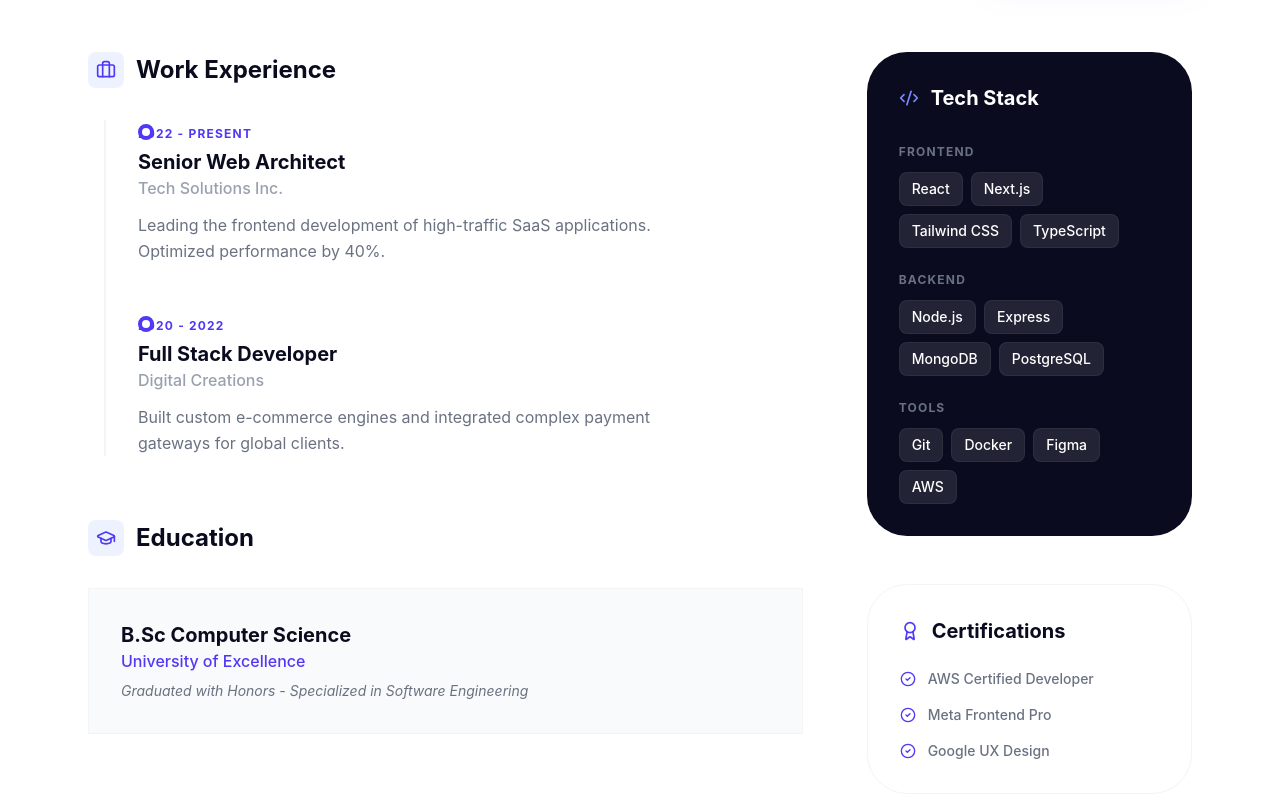
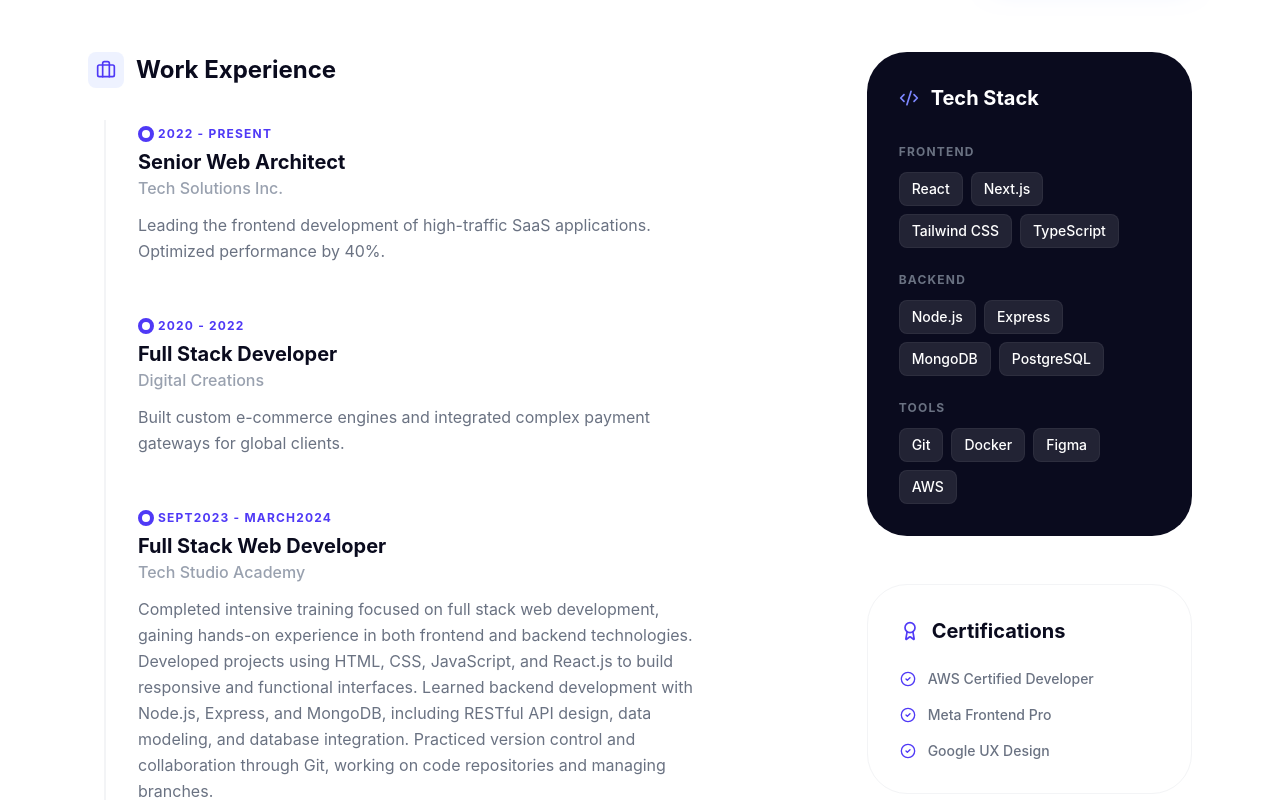
Before and after one commit to AyoRichie1-ops/lateef-portfolio, a React (Vite) app: page /resume in a window 1280 px wide. Shown: the part 340-1140 px from the top of the page. Built offline with nearby package versions, Linux system fonts and the light colour scheme.

Commit message:
added the key in the contact page for the form

```diff
--- a/src/components/layout/Footer.jsx
+++ b/src/components/layout/Footer.jsx
@@ -25,10 +25,10 @@ export default function Footer() {
 
             {/* Dark Mode Social Icons */}
             <div className="flex gap-4">
-              <a href="#" className="p-3 bg-white/5 border border-white/10 rounded-xl text-gray-400 hover:text-white hover:bg-indigo-600 hover:border-indigo-500 transition-all">
+              <a href="https://www.linkedin.com/in/abdullateef-onanusi-644927398" target="_blank" rel="noopener noreferrer" className="p-3 bg-white/5 border border-white/10 rounded-xl text-gray-400 hover:text-white hover:bg-indigo-600 hover:border-indigo-500 transition-all">
                 <Linkedin size={20} />
               </a>
-              <a href="#" className="p-3 bg-white/5 border border-white/10 rounded-xl text-gray-400 hover:text-white hover:bg-indigo-600 hover:border-indigo-500 transition-all">
+              <a href="https://github.com/AyoRichie1-ops" target="_blank" rel="noopener noreferrer" className="p-3 bg-white/5 border border-white/10 rounded-xl text-gray-400 hover:text-white hover:bg-indigo-600 hover:border-indigo-500 transition-all">
                 <Github size={20} />
               </a>
               <a href="#" className="p-3 bg-white/5 border border-white/10 rounded-xl text-gray-400 hover:text-white hover:bg-indigo-600 hover:border-indigo-500 transition-all">
--- a/src/components/layout/Navbar.jsx
+++ b/src/components/layout/Navbar.jsx
@@ -39,9 +39,9 @@ const Navbar = () => {
             Approach
           </NavLink>
 
-          <NavLink to="/resume" className={linkStyle}>
+          {/* <NavLink to="/resume" className={linkStyle}>
             Resume
-          </NavLink>
+          </NavLink> */}
         </div>
 
         {/* Mobile Button */}
--- a/src/components/sections/Hero.jsx
+++ b/src/components/sections/Hero.jsx
@@ -64,15 +64,15 @@ const Hero = () => {
 
             {/* Resume Button */}
             <motion.div whileHover={{ scale: 1.02 }} whileTap={{ scale: 0.98 }} className="w-full sm:w-auto">
-              <a
-                href="/abdullateef-resume.pdf"
+              <Link
+                to="/resume"
                 target="_blank"
                 rel="noopener noreferrer"
                 className="border border-gray-200 px-8 py-4 rounded-2xl text-sm font-bold text-center flex items-center justify-center gap-2 w-full bg-white text-[#0A0B1E] hover:border-indigo-600 transition-all shadow-sm"
               >
                 View Resume
                 <FileText size={18} className="text-gray-400" />
-              </a>
+              </Link>
             </motion.div>
           </motion.div>
         </motion.div>
--- a/src/pages/Contact.jsx
+++ b/src/pages/Contact.jsx
@@ -29,7 +29,7 @@ export default function Contact() {
     setErrors({});
     setIsSubmitting(true);
     formData.append("full_phone", phoneValue);
-    formData.append("access_key", "YOUR_KEY_HERE");
+    formData.append("access_key", "0de5244e-73c9-469e-aaf0-3e6a4f7cde92");
 
     try {
       const response = await fetch("https://api.web3forms.com/submit", { method: "POST", body: formData });
@@ -77,9 +77,13 @@ export default function Contact() {
             </div>
 
             <div className="pt-6 border-t border-gray-100 flex gap-4 text-gray-400">
-                <Linkedin size={20} className="hover:text-indigo-600 cursor-pointer transition-colors" />
+              <a href="https://www.linkedin.com/in/abdullateef-onanusi-644927398" target="_blank" rel="noopener noreferrer">
+                <Linkedin size={20} className="hover:text-indigo-600 cursor-pointer transition-colors"/>
+              </a>
+              <a href="https://github.com/AyoRichie1-ops" target="_blank" rel="noopener noreferrer">
                 <Github size={20} className="hover:text-indigo-600 cursor-pointer transition-colors" />
-                <MessageSquare size={20} className="hover:text-indigo-600 cursor-pointer transition-colors" />
+              </a>
+                {/* <MessageSquare size={20} className="hover:text-indigo-600 cursor-pointer transition-colors" /> */}
             </div>
           </div>
 
--- a/src/pages/Resume.jsx
+++ b/src/pages/Resume.jsx
@@ -62,11 +62,17 @@ export default function Resume() {
                     company: "Digital Creations",
                     period: "2020 - 2022",
                     desc: "Built custom e-commerce engines and integrated complex payment gateways for global clients."
+                  },
+                  {
+                    title:"Full Stack Web Developer",
+                    company: "Tech Studio Academy ",
+                    period: "Sept2023 - March2024",
+                    desc:"Completed intensive training focused on full stack web development, gaining hands-on experience in both frontend and backend technologies. Developed projects using HTML, CSS, JavaScript, and React.js to build responsive and functional interfaces. Learned backend development with Node.js, Express, and MongoDB, including RESTful API design, data modeling, and database integration. Practiced version control and collaboration through Git, working on code repositories and managing branches."
                   }
                 ].map((job, index) => (
                   <div key={index} className="relative">
-                    <div className="absolute -left-41px top-1 w-4 h-4 rounded-full bg-white border-4 border-indigo-600" />
-                    <span className="text-xs font-bold text-indigo-600 uppercase tracking-widest">{job.period}</span>
+                    <div className="absolute -left-41px top-1.5 w-4 h-4 rounded-full bg-white border-4 border-indigo-600" />
+                    <span className="text-xs pl-5 font-bold text-indigo-600 uppercase tracking-widest">{job.period}</span>
                     <h4 className="text-xl font-bold text-[#0A0B1E] mt-1">{job.title}</h4>
                     <p className="text-gray-400 font-medium mb-3">{job.company}</p>
                     <p className="text-gray-500 leading-relaxed max-w-xl">{job.desc}</p>
@@ -83,8 +89,8 @@ export default function Resume() {
               </div>
               <div className="bg-gray-50 p-8 rounded-2rem border border-gray-100">
                 <h4 className="text-xl font-bold text-[#0A0B1E]">B.Sc Computer Science</h4>
-                <p className="text-indigo-600 font-medium">University of Excellence</p>
-                <p className="text-gray-500 mt-2 italic text-sm">Graduated with Honors - Specialized in Software Engineering</p>
+                <p className="text-indigo-600 font-medium">Crescent University</p>
+                <p className="text-gray-500 mt-2 italic text-sm">Currently in Yr 2</p>
               </div>
             </section>
           </div>
```
Lines whose indentation alone changed are shown as unchanged.
